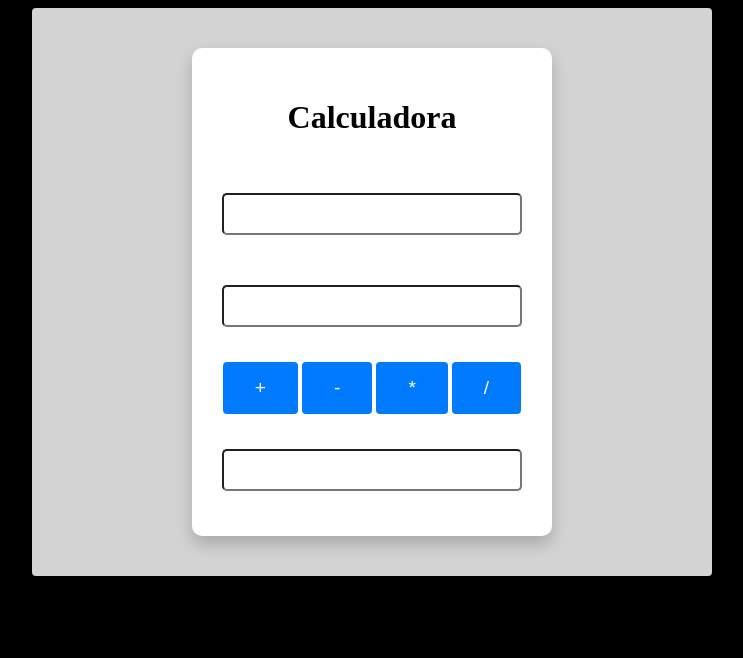
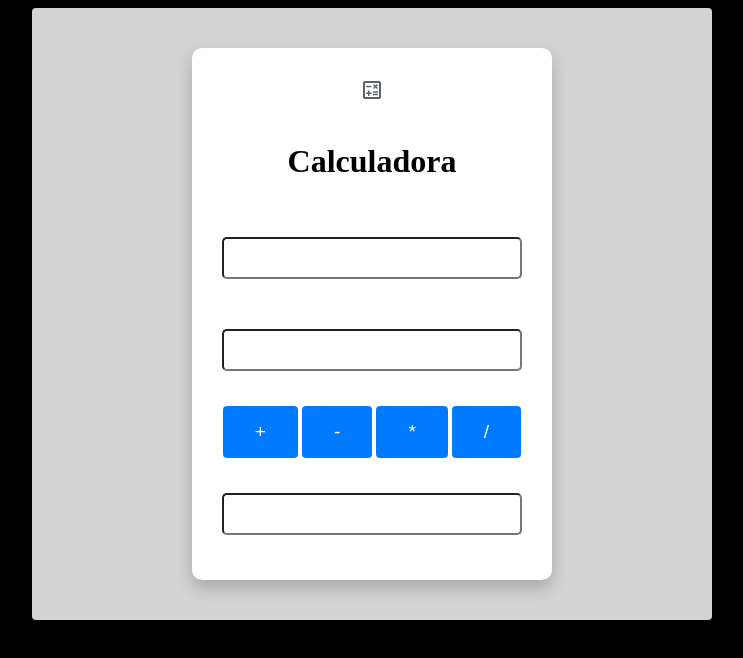
Before and after one commit to edumapri/bootcamp-devjr-modulo3-calc, a plain HTML site: page index.html in a window 1280 px wide. Shown: the whole page, without its empty margins (268-1011 px from the left). Drawn offline with Linux system fonts and the light colour scheme.

Commit message:
Icone calc

```diff
--- a/index.html
+++ b/index.html
@@ -12,6 +12,7 @@
         <div class="container">
 
             <div class="calc">
+                <object data="calc.svg" type="image/svg+xml"></object>
                 <h1>Calculadora</h1>
                 <input id="num1" type="number"/>
                 <input id="num2" type="number"/>
```
Also changed, not shown: calc.svg (added).
